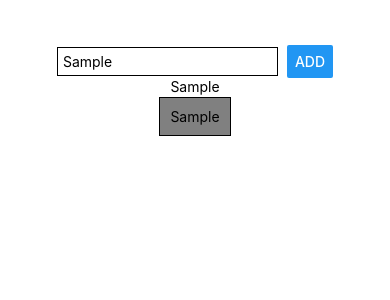
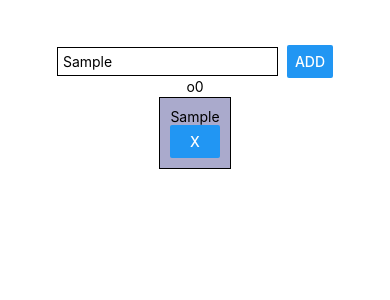
Before and after one commit to homercrates/RNTasker, a React Native app in the folder task/: screen / in a window 390 px wide. Both pictures are taken after typing "Sample" into the empty fields and a click on the button "ADD". Shown: the top 300 px of the page. Built offline with nearby package versions, Linux system fonts and the light colour scheme.

Commit message:
added delete  broke into smaller components the code

```diff
--- a/task/App.js
+++ b/task/App.js
@@ -1,39 +1,37 @@
 import React, { useState} from 'react';
-import { StyleSheet, Text, View, Button, TextInput, FlatList } from 'react-native';
+import { StyleSheet, Text, View, FlatList } from 'react-native';
 
 import GoalItem from './components/GoalItem';
+import GoalInput from './components/GoalInput';
+
 
 export default function App() {
 
-  const [enteredGoal, setEnteredGoal] = useState('');
   const [courseGoals, setCourseGoals] = useState([]);
 
-  const goalInputHandler = (e) => {
-    setEnteredGoal(e);
+  const addGoalHandler = (goalTitle) => {
+    setCourseGoals(currentGoals => [
+      ...currentGoals,
+      {key: Math.random().toString(), val: goalTitle}
+    ]);
   }
 
-  const addGoalHandler = () => {
-    setCourseGoals(currentGoals => [
-      ...currentGoals,
-      {key: Math.random().toString(), val: enteredGoal}
-    ]);
-  }
+  const removeGoalHandler = (goalId) => {
+    setCourseGoals( currentGoals => {
+      return currentGoals.filter((goal) => goal.key !== goalId)
+    })
+  };
 
   return (
     <View style={styles.container}>
       <View style={styles.screen}>
-        <TextInput placeholder="write here"
-          style={styles.txtInput}
-          onChangeText={goalInputHandler}
-          value={enteredGoal}
-        />
-        <Button title="Add" onPress={addGoalHandler}></Button>
+        <GoalInput onAddGoal={addGoalHandler} />
       </View>
-      <Text>{enteredGoal}</Text>
+      <Text>o0</Text>
       <FlatList
         data={courseGoals}
         renderItem={itemData => (
-          <GoalItem title={itemData.item.val} />
+          <GoalItem title={itemData.item.val} id={itemData.item.key} onDelete={removeGoalHandler}/>
         )}
       />
     </View>
@@ -48,15 +46,4 @@ const styles = StyleSheet.create({
     alignItems: 'center',
     justifyContent: 'center',
   },
-  screen: {
-    flexDirection: 'row',
-    justifyContent: 'space-between',
-    alignItems: 'center',
-  },
-  txtInput: {
-    width: '80%',
-    borderColor: 'black',
-    borderWidth: 1,
-    padding: 5
-  },
 });
--- a/task/components/GoalInput.js
+++ b/task/components/GoalInput.js
@@ -0,0 +1,37 @@
+import React, {useState} from 'react';
+import {View, TextInput, Button, StyleSheet} from 'react-native';
+
+const GoalInput = props => {
+    const [enteredGoal, setEnteredGoal] = useState('');
+
+    const goalInputHandler = (e) => {
+        setEnteredGoal(e);
+      }
+
+    return (
+        <View style={styles.screen}>
+            <TextInput placeholder="write here"
+                style={styles.txtInput}
+                onChangeText={goalInputHandler}
+                value={props.enteredGoal}
+            />
+            <Button title="Add" onPress={() => props.onAddGoal(enteredGoal)}></Button>
+        </View>
+    )
+}
+
+const styles = StyleSheet.create({
+    txtInput: {
+        width: '80%',
+        borderColor: 'black',
+        borderWidth: 1,
+        padding: 5
+      },
+      screen: {
+        flexDirection: 'row',
+        justifyContent: 'space-between',
+        alignItems: 'center',
+      },
+});
+
+export default GoalInput;
--- a/task/components/GoalItem.js
+++ b/task/components/GoalItem.js
@@ -1,11 +1,19 @@
 import React from 'react';
-import {View, Text, StyleSheet} from 'react-native';
+import {View, Text, StyleSheet, Button, TouchableOpacity} from 'react-native';
 
 const GoalItem = props => {
+                            // onPress points to onDelete in App.js
     return (
-        <View style={styles.listItem}>
-            <Text>{props.title}</Text>
-        </View>
+        <TouchableOpacity onPress={props.onDelete.bind(this, props.id)}>
+            <View style={styles.listItem}>
+                <Text>{props.title}</Text>
+                <Button
+                    title={'X'}
+
+                />
+            </View>
+        </TouchableOpacity>
+
     )
 }
 
@@ -13,7 +21,7 @@ const styles = StyleSheet.create({
     listItem: {
         padding: 10,
         margin: 2,
-        backgroundColor: 'grey',
+        backgroundColor: '#aac',
         borderColor: 'black',
         borderWidth: 1,
       }
```
